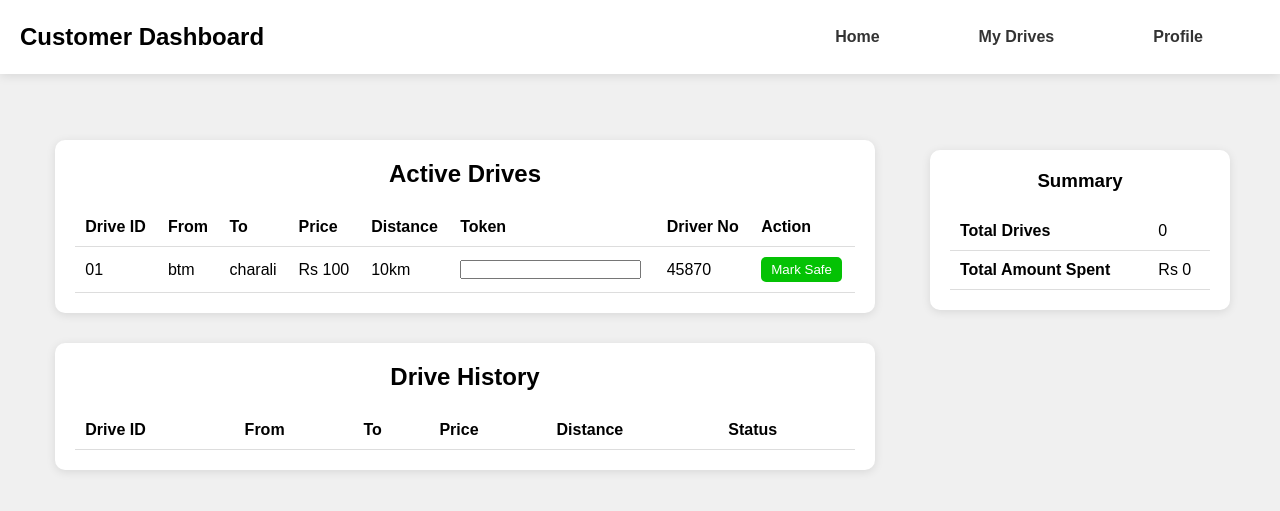
After one commit to Virrous/smart-auto-booking-system, a Django app: template newproject/main_app/templates/customer-dash.html in a window 1280 px wide. The commit adds this page. Shown: the top 511 px of the page. Run offline with Django 5.2, Linux system fonts and the light colour scheme; the template is opened without the code that fills it, so the values that code supplies are empty.

Commit message:
landing and dash

```diff
--- /dev/null
+++ b/newproject/main_app/templates/customer-dash.html
@@ -0,0 +1,341 @@
+
+<!DOCTYPE html>
+<html lang="en">
+<head>
+    <meta charset="UTF-8">
+    <meta name="viewport" content="width=device-width, initial-scale=1.0">
+    <title>Customer Dashboard</title>
+    <style>
+        * {
+            margin: 0;
+            padding: 0;
+            box-sizing: border-box;
+        }
+
+        body {
+            font-family: Arial, sans-serif;
+            background-color: #f0f0f0;
+            padding-top: 100px; /* Adjust for header */
+        }
+
+        header {
+            background-color: #fff;
+            padding: 20px;
+            display: flex;
+            justify-content: space-between;
+            align-items: center;
+            box-shadow: 0px 2px 10px rgba(0, 0, 0, 0.1);
+            position: fixed;
+            top: 0;
+            left: 0;
+            width: 100%;
+            z-index: 1000;
+        }
+
+        nav ul {
+            list-style-type: none;
+            display: flex;
+            gap: 30px;
+
+        }
+        nav ul li{
+            position: relative;
+        }
+
+        nav ul li a {
+            text-decoration: none;
+            color: #333;
+            font-weight: bold;
+            padding: 8px 12px;
+            display: block;
+            margin-right: 45px;
+
+        }
+
+        nav ul li a:hover {
+            background-color: rgb(88, 216, 88);
+            border-radius: 4px;
+        }
+        /* Dropdown content */
+        .dropdown-content {
+            display: none;
+            position: absolute;
+            background-color: white;
+            min-width: 160px;
+            box-shadow: 0px 8px 16px rgba(0, 0, 0, 0.2);
+            z-index: 1;
+        }
+
+        .dropdown-content a {
+            color: black;
+            padding: 10px 16px;
+            text-decoration: none;
+            display: block;
+            text-align: left;
+        }
+
+        .dropdown-content a:hover {
+            background-color: rgb(88, 216, 88);
+        }
+
+        /* Show the dropdown menu on hover */
+        .dropdown:hover .dropdown-content {
+            display: block;
+        }
+
+        .dashboard-container {
+            display: flex;
+            flex-direction: column;
+            align-items: center;
+            justify-content: center;
+            margin-left: -300px;
+            margin-right: 50px;
+            position: relative;
+            margin-top: 40px; /* Add more top margin for comfort */
+            padding: 0 20px; /* Add padding to ensure content is not too close to edges */
+
+        }
+
+        /* Active Rides Section */
+        .active-rides, .ride-history {
+            background-color: #fff;
+            padding: 20px;
+            border-radius: 10px;
+            box-shadow: 0px 2px 10px rgba(0, 0, 0, 0.1);
+            width:  55%; /* Adjust width as needed */
+            margin-bottom: 30px;
+        }
+
+        .active-rides h2, .ride-history h2 {
+            margin-bottom: 20px;
+            text-align: center;
+        }
+
+        table {
+            width: 100%;
+            border-collapse: collapse;
+        }
+
+        table th, table td {
+            padding: 10px;
+            border-bottom: 1px solid #ddd;
+            text-align: left;
+        }
+
+        .verify-btn, .review-btn {
+            padding: 5px 10px;
+            border-radius: 5px;
+            cursor: pointer;
+            background-color: rgb(181, 181, 189);
+            color: white;
+            border: none;
+        }
+
+        /* Summary Section */
+        .ride-summary {
+            position: fixed;
+            top: 150px;
+            right: 50px;
+            width: 300px;
+            background-color: #fff;
+            padding: 20px;
+            box-shadow: 0px 2px 10px rgba(0, 0, 0, 0.1);
+            border-radius: 10px;
+        }
+
+        .ride-summary h3 {
+            text-align: center;
+            margin-bottom: 20px;
+        }
+
+        .ride-summary table th, .ride-summary table td {
+            padding: 10px;
+            border-bottom: 1px solid #ddd;
+            text-align: left;
+        }
+
+        .mark-safe-btn {
+    padding: 5px 10px;
+    border-radius: 5px;
+    cursor: pointer;
+    background-color: rgb(4, 194, 4);
+    color: white;
+    border: none;
+    transition: background-color 0.3s, transform 0.2s;
+}
+
+.mark-safe-btn:hover {
+    background-color: rgb(38, 130, 5); /* Change to a darker shade of blue on hover */
+    transform: scale(1.05); /* Slightly increase the button size */
+}
+
+ .mark-safe-btn:active {
+
+ background-color: rgb(38, 130, 5); /* Change to an even darker shade when the button is clicked */
+}
+
+.review-btn {
+    padding: 5px 10px;
+    border-radius: 5px;
+    cursor: default; /* This makes the button appear non-clickable */
+    background-color: rgb(5, 139, 5); /* You can choose a different color if needed */
+    color: white;
+    border: none;
+    font-weight: bold;
+}
+
+    </style>
+</head>
+<body>
+
+    <header>
+        <div class="logo">
+            <h2>Customer Dashboard</h2>
+        </div>
+        <nav>
+            <ul>
+                <li><a href="#">Home</a></li>
+                <li><a href="#">My Drives</a></li>
+                <li class="dropdown">
+                    <a href="#">Profile</a>
+                    <div class="dropdown-content">
+                        <a href="#">View Profile</a>
+                        <a href="#">Settings</a>
+                        <a href="#">Logout</a>
+                    </div>
+                </li>
+            </ul>
+        </nav>
+    </header>
+
+    <div class="dashboard-container">
+        <!-- Active Rides Section -->
+        <div class="active-rides">
+            <h2>Active Drives</h2>
+            <table id="active-rides-table">
+                <thead>
+                    <tr>
+                        <th>Drive ID</th>
+                        <th>From</th>
+                        <th>To</th>
+                        <th>Price</th>
+                        <th>Distance</th>
+                        <th>Token</th>
+                        <th>Driver No</th>
+                        <th>Action</th>
+                    </tr>
+                </thead>
+
+                    <!-- Active rides will be inserted here -->
+                    <tbody>
+                        <!-- Active ride will be inserted here -->
+                        <tr>
+                            <td>01</td>
+                            <td>btm</td>
+                            <td>charali</td>
+                            <td>Rs 100</td>
+                            <td>10km</td>
+                            <td><input type="text" class="token-input" readonly></td>
+                            <td>45870</td>
+                            <td><button class="mark-safe-btn" onclick="markSafe(this)">Mark Safe</button></td>
+                        </tr>
+                    </tbody>
+            </table>
+        </div>
+
+        <!-- Ride History Section -->
+        <div class="ride-history">
+            <h2>Drive History</h2>
+            <table id="ride-history-table">
+                <thead>
+                    <tr>
+                        <th>Drive ID</th>
+                        <th>From</th>
+                        <th>To</th>
+                        <th>Price</th>
+                        <th>Distance</th>
+                        <th>Status</th>
+                    </tr>
+                </thead>
+                <tbody>
+                    <!-- Completed rides will be inserted here -->
+                </tbody>
+            </table>
+        </div>
+    </div>
+
+    <!-- Summary Section -->
+    <div class="ride-summary">
+        <h3>Summary</h3>
+        <table>
+            <tr>
+                <th>Total Drives</th>
+                <td id="total-rides">0</td>
+            </tr>
+            <tr>
+                <th>Total Amount Spent</th>
+                <td id="total-amount">Rs 0</td>
+            </tr>
+        </table>
+    </div>
+
+</body>
+<script>
+
+       function markSafe(button) {
+    // Show a confirmation prompt
+    if (confirm("Are you sure you want to mark this drive as safe?")) {
+        // Get the row containing the clicked button
+        const row = button.closest('tr');
+
+        // Get the values from the active drive row
+        const driveID = row.cells[0].textContent;
+        const from = row.cells[1].textContent;
+        const to = row.cells[2].textContent;
+        const price = row.cells[3].textContent;
+        const distance = row.cells[4].textContent;
+
+        // Create a new row for the Drive History table
+        const driveHistoryTable = document.getElementById('ride-history-table').getElementsByTagName('tbody')[0];
+        const newRow = driveHistoryTable.insertRow();
+
+        newRow.innerHTML = `
+            <td>${driveID}</td>
+            <td>${from}</td>
+            <td>${to}</td>
+            <td>${price}</td>
+            <td>${distance}</td>
+            <td><button class="review-btn">Completed</button></td>
+        `;
+
+        // Remove the row from Active Drives
+        row.remove();
+
+        // Update the Summary
+        updateSummary();
+    }
+}
+
+function updateSummary() {
+    // Increment total drives by 1
+    const totalDrivesElem = document.getElementById('total-rides');
+    let totalDrives = parseInt(totalDrivesElem.textContent, 10);
+    totalDrives += 1;
+    totalDrivesElem.textContent = totalDrives;
+
+    // Update total amount spent
+    const totalAmountElem = document.getElementById('total-amount');
+    let totalAmount = parseInt(totalAmountElem.textContent.replace('Rs ', ''), 10);
+    const currentPrice = parseInt(document.getElementById('ride-history-table').lastElementChild.cells[3].textContent.replace('Rs ', ''), 10);
+    totalAmount += currentPrice;
+    totalAmountElem.textContent = 'Rs ' + totalAmount;
+}
+
+// Generate a random token and display it on page load
+document.addEventListener('DOMContentLoaded', () => {
+    const token = Math.floor(100000 + Math.random() * 900000);
+    document.getElementById('token-input').value = token;
+});
+
+</script>
+</html>
```
Also changed, not shown: newproject/main_app/templates/index.html (+9 -14 lines), newproject/main_app/templates/location _test2.html (deleted, +0 -287 lines).
